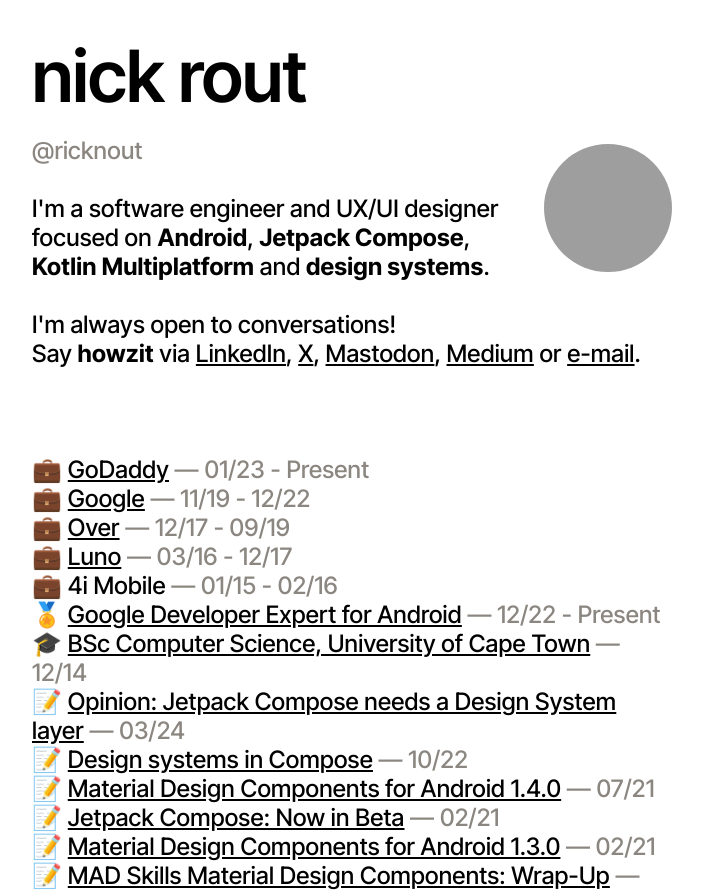
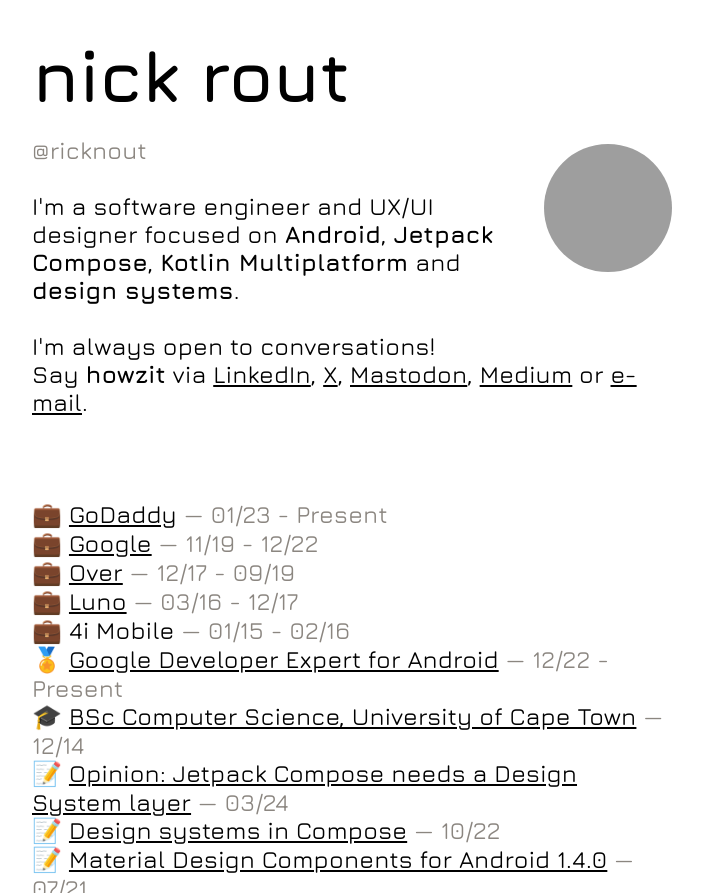
Before and after one commit to ricknout/ricknout.github.io, a plain HTML site: page index.html in a window 1280 px wide. Shown: the top 893 px of the page, without its empty margins (0-703 px from the left). Drawn offline with nearby package versions, Linux system fonts and the light colour scheme; grey boxes are pictures that could not be loaded.

Commit message:
Update font

```diff
--- a/index.html
+++ b/index.html
@@ -23,8 +23,7 @@
         <link rel="stylesheet" href="styles.css">
         <link rel="preconnect" href="https://fonts.googleapis.com">
         <link rel="preconnect" href="https://fonts.gstatic.com" crossorigin>
-        <link href="https://fonts.googleapis.com/css2?family=Inter+Tight:ital,wght@0,100..900;1,100..900&display=swap" rel="stylesheet">
-
+        <link href="https://fonts.googleapis.com/css2?family=Jura:wght@300..700&display=swap" rel="stylesheet">
     </head>
     <body>
         <h1>nick rout</h1>
--- a/styles.css
+++ b/styles.css
@@ -19,7 +19,7 @@
 }
 
 body {
-    font-family: "Inter Tight", sans-serif;
+    font-family: "Jura", sans-serif;
     font-optical-sizing: auto;
     font-weight: 500;
     font-style: normal;
@@ -40,7 +40,7 @@
 h1 {
     font-size: 4.5rem;
     line-height: 1.5rem;
-    font-weight: 600;
+    font-weight: 700;
     letter-spacing: -0.01em;
 }
 
```
